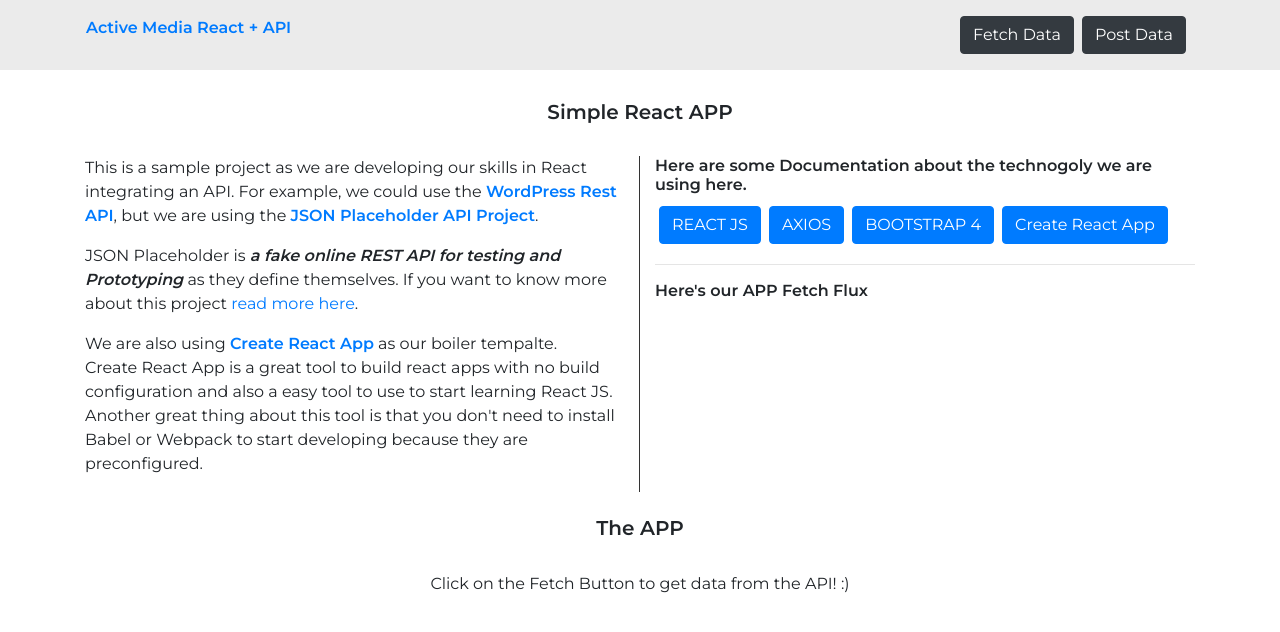
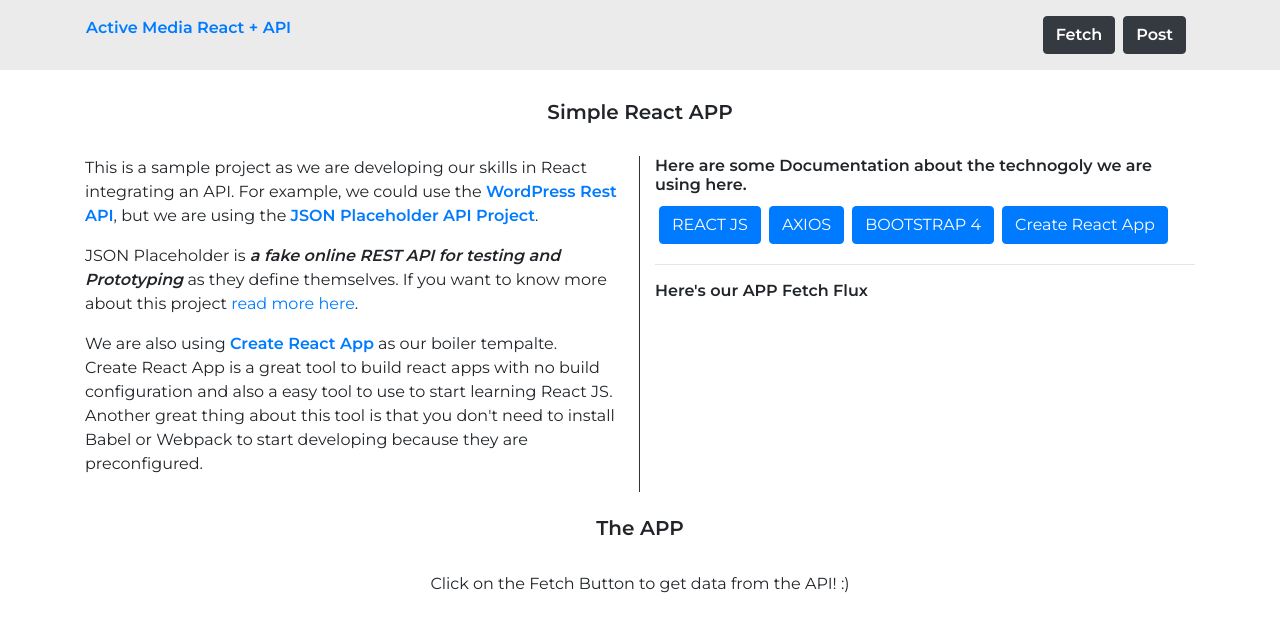
Before and after one commit to ActiveMedia/simple-react-app, a React (Create React App) app: page / in a window 1280 px wide. Shown: the top 632 px of the page. Built offline with nearby package versions, Linux system fonts and the light colour scheme.

Commit message:
Component Nav Changes.
The menus now are to navigate in the APP.

```diff
--- a/src/components/nav.js
+++ b/src/components/nav.js
@@ -12,14 +12,14 @@ export default class Nav extends Component {
 							</div>
 							<div className="col-md-9 text-right p-3">
 								<div className="btn-container pr-2">
-									<button onClick={this.props._fetchData} className="btn btn-dark">
-										Fetch Data
-									</button>
+									<a href="/" className="btn btn-dark">
+										Fetch
+									</a>
 								</div>
 								<div className="btn-container pr-2">
-									<button className="btn btn-dark">
-										Post Data
-									</button>
+									<a href="/post" className="btn btn-dark">
+										Post
+									</a>
 								</div>
 							</div>
 						</div>
```
